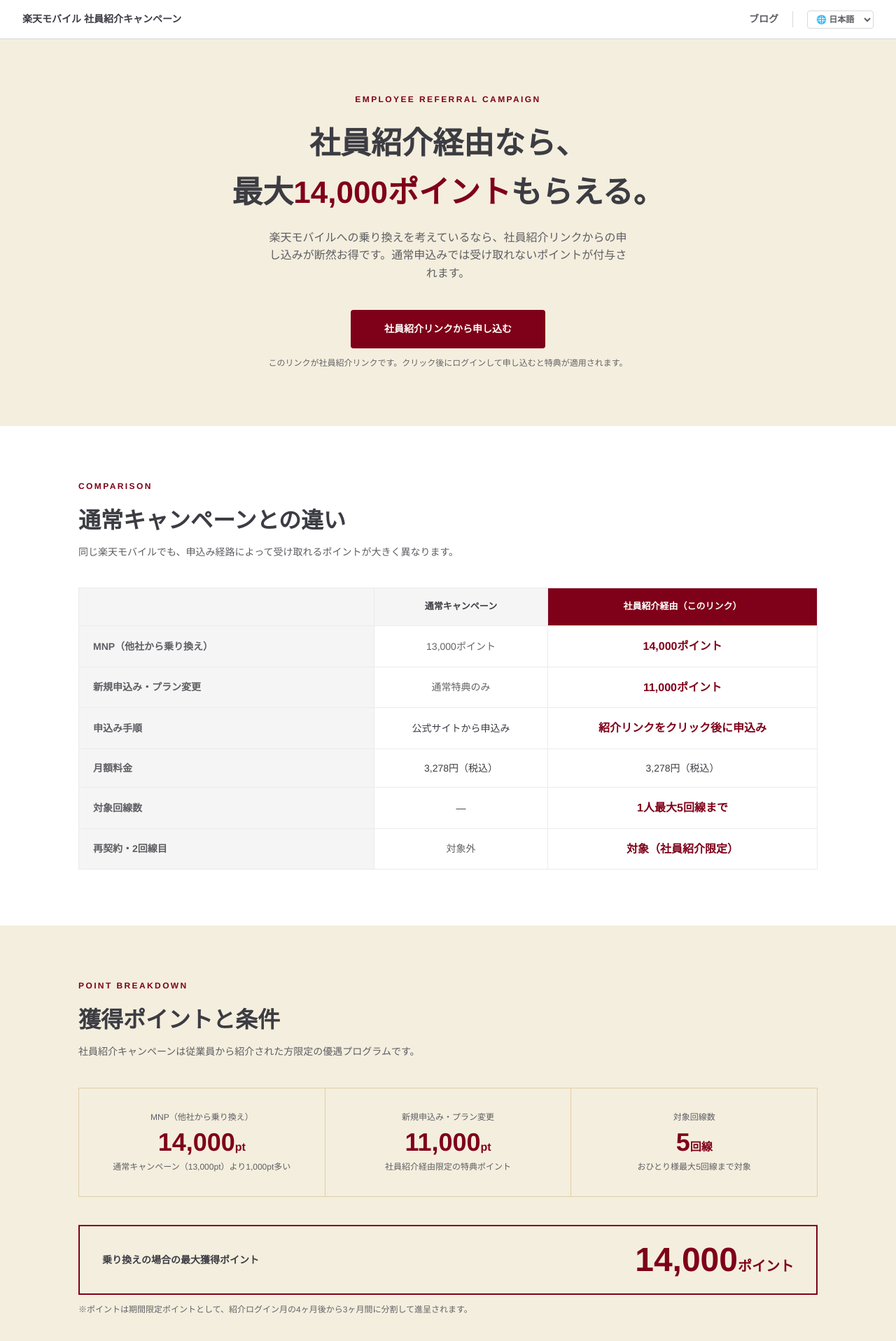
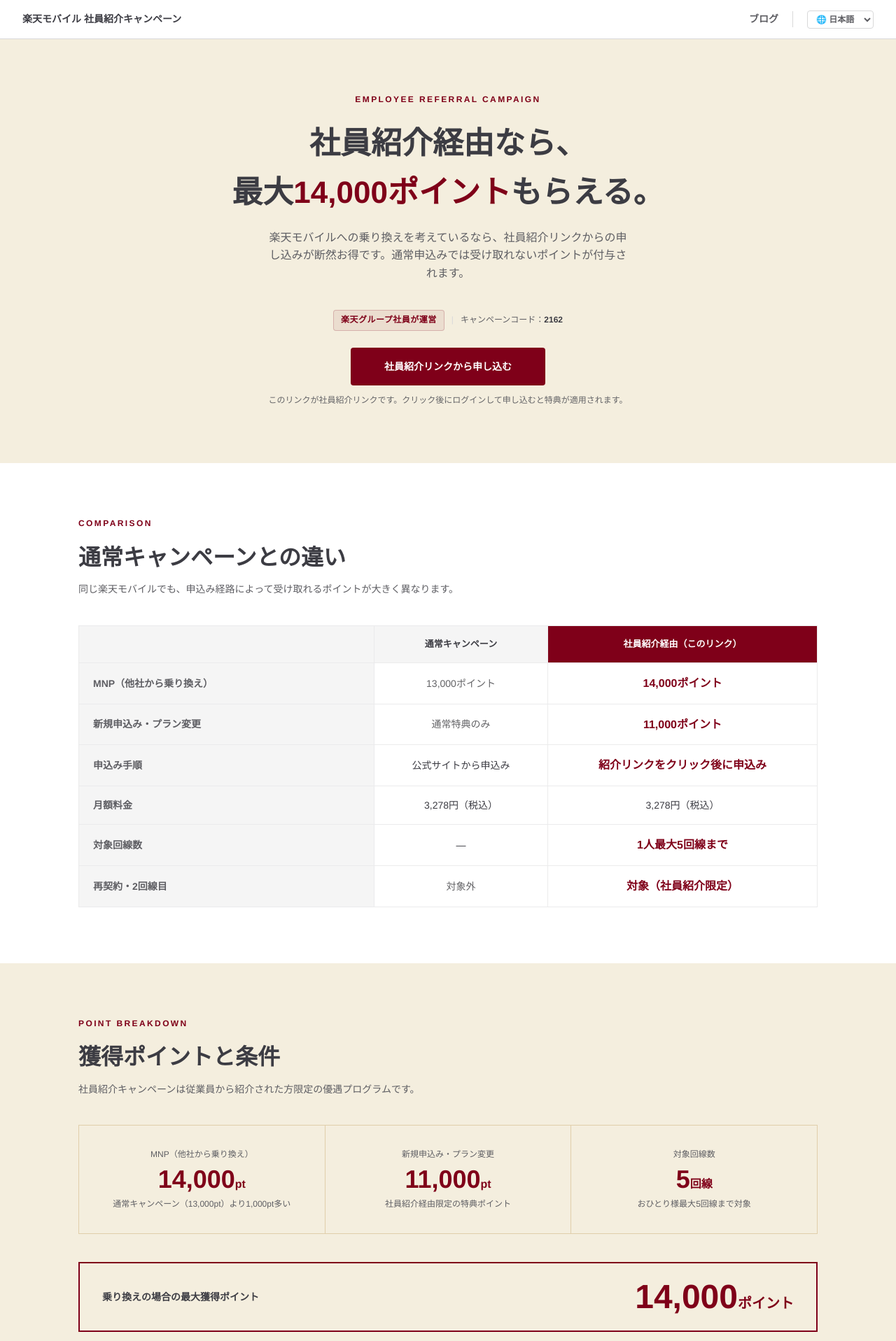
Before and after one commit to Eizo0000-jp/mno, a Jekyll site: the page index.html, which Jekyll copies as it is, in a window 1280 px wide. Shown: the top 1917 px of the page at 70% size. Built offline with Jekyll 4.4.1, drawn with Linux system fonts in a browser that asks for light colours; some of the changed text lies outside the part shown.

Commit message:
feat: 記事品質向上・シェアボタン・信頼性バッジを追加
- 記事生成を週4回（月火木金）に変更、文字数2500〜3500字に増量
- max_tokens 4000に引き上げ、全言語タイトルに年号タグ必須化
- 新トピック4件追加（評判・デメリット・必要書類・電波問題）
- トップページにLINE/Xシェアボタンを追加
- HEROに信頼性バッジ（楽天社員が運営・キャンペーンコード2162）を追加

Co-Authored-By: Claude Sonnet 4.6 <noreply@anthropic.com>

```diff
--- a/index.html
+++ b/index.html
@@ -292,6 +292,11 @@
   <p class="hero-eyebrow">EMPLOYEE REFERRAL CAMPAIGN</p>
   <h1>社員紹介経由なら、<br>最大<em>14,000ポイント</em>もらえる。</h1>
   <p class="hero-sub">楽天モバイルへの乗り換えを考えているなら、社員紹介リンクからの申し込みが断然お得です。通常申込みでは受け取れないポイントが付与されます。</p>
+  <div class="hero-trust">
+    <span class="trust-badge">楽天グループ社員が運営</span>
+    <span class="trust-sep">|</span>
+    <span class="trust-code">キャンペーンコード：<strong>2162</strong></span>
+  </div>
   <a href="https://r10.to/henTIE" class="btn btn-accent btn-lg" target="_blank" rel="noopener">社員紹介リンクから申し込む</a>
   <p class="hero-note">このリンクが社員紹介リンクです。クリック後にログインして申し込むと特典が適用されます。</p>
 </section>
@@ -496,15 +501,19 @@
   <h2>社員紹介リンクから申し込もう</h2>
   <p>通常申込みでは受け取れない最大14,000ポイントを、<br>このリンクから申し込むだけで獲得できます。</p>
   <a href="https://r10.to/henTIE" class="btn btn-accent btn-lg" target="_blank" rel="noopener">今すぐ申し込む（無料）</a>
-  <!-- LINE公式アカウント - アカウント作成後に LINE_ACCOUNT_URL を置き換えてください -->
-  <!-- https://www.linebiz.com/jp/entry/ でLINE公式アカウントを作成 -->
-  <!--
-  <p style="margin-top:24px; font-size:13px; color:var(--text-sub);">LINEでキャンペーン情報を受け取る</p>
-  <a href="https://lin.ee/LINE_ACCOUNT_URL" class="btn btn-outline" style="margin-top:8px; display:inline-flex; align-items:center; gap:8px;" target="_blank" rel="noopener">
-    <svg width="18" height="18" viewBox="0 0 24 24" fill="#06c755"><path d="M19.365 9.863c.349 0 .63.285.63.631 0 .345-.281.63-.63.63H17.61v1.125h1.755c.349 0 .63.283.63.63 0 .344-.281.629-.63.629h-2.386c-.345 0-.627-.285-.627-.629V8.108c0-.345.282-.63.63-.63h2.386c.346 0 .627.285.627.63 0 .349-.281.63-.63.63H17.61v1.125h1.755zm-3.855 3.016c0 .27-.174.51-.432.596-.064.021-.133.031-.199.031-.211 0-.391-.09-.51-.25l-2.443-3.317v2.94c0 .344-.279.629-.631.629-.346 0-.626-.285-.626-.629V8.108c0-.27.173-.51.43-.595.06-.023.136-.033.194-.033.195 0 .375.104.495.254l2.462 3.33V8.108c0-.345.282-.63.63-.63.345 0 .63.285.63.63v4.771zm-5.741 0c0 .344-.282.629-.631.629-.345 0-.627-.285-.627-.629V8.108c0-.345.282-.63.63-.63.346 0 .628.285.628.63v4.771zm-2.466.629H4.917c-.345 0-.63-.285-.63-.629V8.108c0-.345.285-.63.63-.63.348 0 .63.285.63.63v4.141h1.756c.348 0 .629.283.629.63 0 .344-.281.629-.629.629M24 10.314C24 4.943 18.615.572 12 .572S0 4.943 0 10.314c0 4.811 4.27 8.842 10.035 9.608.391.082.923.258 1.058.59.12.301.079.766.038 1.08l-.164 1.02c-.045.301-.24 1.186 1.049.645 1.291-.539 6.916-4.078 9.436-6.975C23.176 14.393 24 12.458 24 10.314"/></svg>
-    LINE公式アカウントを友だち追加
-  </a>
-  -->
+  <div class="cta-share">
+    <p class="cta-share-label">このページを友達にシェア</p>
+    <div class="cta-share-buttons">
+      <a href="https://social-plugins.line.me/lineit/share?url=https%3A%2F%2Fmobile-friend.com%2F" class="share-btn share-btn-line" target="_blank" rel="noopener noreferrer">
+        <svg viewBox="0 0 24 24"><path d="M19.365 9.863c.349 0 .63.285.63.631 0 .345-.281.63-.63.63H17.61v1.125h1.755c.349 0 .63.283.63.63 0 .344-.281.629-.63.629h-2.386c-.345 0-.627-.285-.627-.629V8.108c0-.345.282-.63.63-.63h2.386c.346 0 .627.285.627.63 0 .349-.281.63-.63.63H17.61v1.125h1.755zm-3.855 3.016c0 .27-.174.51-.432.596-.064.021-.133.031-.199.031-.211 0-.391-.09-.51-.25l-2.443-3.317v2.94c0 .344-.279.629-.631.629-.346 0-.626-.285-.626-.629V8.108c0-.27.173-.51.43-.595.06-.023.136-.033.194-.033.195 0 .375.104.495.254l2.462 3.33V8.108c0-.345.282-.63.63-.63.345 0 .63.285.63.63v4.771zm-5.741 0c0 .344-.282.629-.631.629-.345 0-.627-.285-.627-.629V8.108c0-.345.282-.63.63-.63.346 0 .628.285.628.63v4.771zm-2.466.629H4.917c-.345 0-.63-.285-.63-.629V8.108c0-.345.285-.63.63-.63.348 0 .63.285.63.63v4.141h1.756c.348 0 .629.283.629.63 0 .344-.281.629-.629.629M24 10.314C24 4.943 18.615.572 12 .572S0 4.943 0 10.314c0 4.811 4.27 8.842 10.035 9.608.391.082.923.258 1.058.59.12.301.079.766.038 1.08l-.164 1.02c-.045.301-.24 1.186 1.049.645 1.291-.539 6.916-4.078 9.436-6.975C23.176 14.393 24 12.458 24 10.314"/></svg>
+        LINEでシェア
+      </a>
+      <a href="https://x.com/intent/post?text=%E6%A5%BD%E5%A4%A9%E3%83%A2%E3%83%90%E3%82%A4%E3%83%AB%E7%A4%BE%E5%93%A1%E7%B4%B9%E4%BB%8B%E3%81%A7%E6%9C%80%E5%A4%A714%2C000%E3%83%9D%E3%82%A4%E3%83%B3%E3%83%88%E3%82%82%E3%82%89%E3%81%88%E3%82%8B&url=https%3A%2F%2Fmobile-friend.com%2F" class="share-btn share-btn-x" target="_blank" rel="noopener noreferrer">
+        <svg viewBox="0 0 24 24"><path d="M18.244 2.25h3.308l-7.227 8.26 8.502 11.24H16.17l-4.714-6.231-5.401 6.231H2.744l7.73-8.835L1.254 2.25H8.08l4.259 5.629L18.244 2.25zm-1.161 17.52h1.833L7.084 4.126H5.117z"/></svg>
+        Xでシェア
+      </a>
+    </div>
+  </div>
 </section>
 
 <!-- BLOG LINK -->
@@ -590,6 +599,63 @@
 
 <style>
   /* ===== 非クリティカルCSS（スクロール後のセクション）===== */
+
+  /* HERO TRUST BADGE */
+  .hero-trust {
+    display: flex;
+    align-items: center;
+    justify-content: center;
+    gap: 10px;
+    margin-bottom: 24px;
+    flex-wrap: wrap;
+  }
+  .trust-badge {
+    font-size: 12px;
+    font-weight: 700;
+    color: var(--red);
+    background: rgba(127,0,25,0.07);
+    border: 1px solid rgba(127,0,25,0.2);
+    border-radius: 4px;
+    padding: 4px 10px;
+    letter-spacing: 0.5px;
+  }
+  .trust-sep { font-size: 12px; color: var(--border); }
+  .trust-code { font-size: 12px; color: var(--text-sub); }
+  .trust-code strong { color: var(--text); font-weight: 700; }
+
+  /* CTA SHARE BUTTONS */
+  .cta-share {
+    margin-top: 24px;
+  }
+  .cta-share-label {
+    font-size: 11px;
+    font-weight: 700;
+    color: rgba(255,255,255,0.7);
+    letter-spacing: 1.5px;
+    margin-bottom: 10px;
+  }
+  .cta-share-buttons {
+    display: flex;
+    gap: 10px;
+    justify-content: center;
+    flex-wrap: wrap;
+  }
+  .share-btn {
+    display: inline-flex;
+    align-items: center;
+    gap: 7px;
+    padding: 9px 18px;
+    border-radius: 6px;
+    font-size: 13px;
+    font-weight: 700;
+    text-decoration: none;
+    transition: opacity 0.15s;
+    font-family: inherit;
+  }
+  .share-btn:hover { opacity: 0.82; text-decoration: none; }
+  .share-btn-x    { background: #000; color: #fff; }
+  .share-btn-line { background: #06c755; color: #fff; }
+  .share-btn svg  { width: 15px; height: 15px; fill: currentColor; flex-shrink: 0; }
   .compare-wrap { max-width: 1120px; margin: 0 auto; padding: 80px 32px; }
   .section-eyebrow { font-size: 12px; font-weight: 700; color: var(--red); letter-spacing: 2.4px; line-height: 1.15; margin-bottom: 16px; }
   .section-heading { font-size: 32px; font-weight: 700; line-height: 1.6; color: var(--text); margin-bottom: 8px; }
```
Also changed, not shown: automation/generate_article.py (+55 -15 lines), .github/workflows/auto_article.yml.
